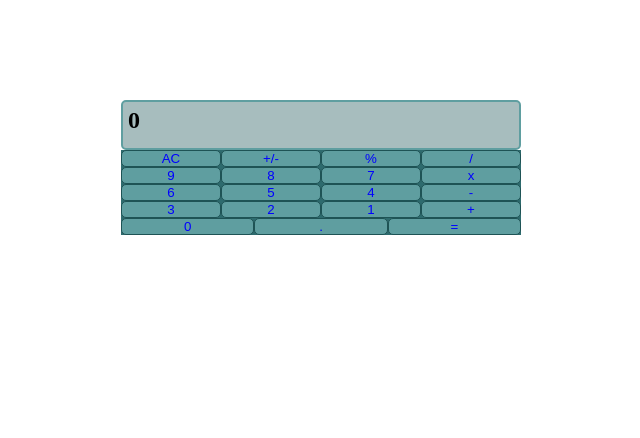
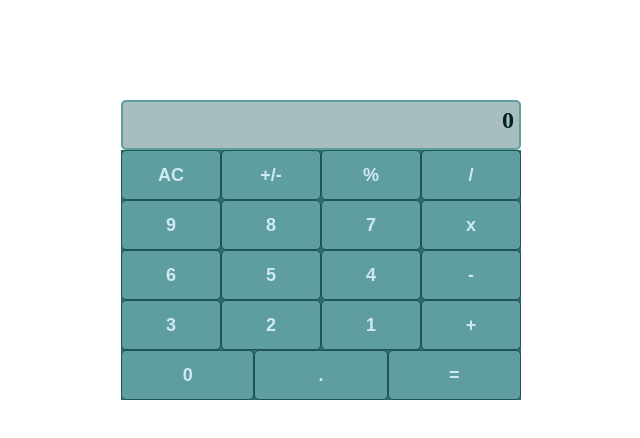
Before and after one commit to thneves/React-Calculator, a React (Create React App) app: page / in a window 1280 px wide. Shown: the top 438 px of the page, without its empty margins (319-959 px from the left). Built offline with nearby package versions, Linux system fonts and the light colour scheme.

Commit message:
Refactor styles

```diff
--- a/src/components/Display.js
+++ b/src/components/Display.js
@@ -5,7 +5,7 @@ import '../styles/Display.css';
 function Display({ result, next, operation }) {
   return (
     <div className="display">
-      <h2>{ next || operation || result || '0' }</h2>
+      <h2 className="display-numbers">{ next || operation || result || '0' }</h2>
     </div>
   );
 }
--- a/src/styles/Button.css
+++ b/src/styles/Button.css
@@ -2,6 +2,8 @@
   background: #5f9ea0;
   border: 1px solid #1e5355;
   border-radius: 5px;
-  color: blue;
+  color: rgb(206, 233, 240);
   width: 100%;
+  font-weight: bold;
+  font-size: 18px;
 }
--- a/src/styles/Display.css
+++ b/src/styles/Display.css
@@ -6,3 +6,8 @@
   border-radius: 5px;
   background-color: #a7bdbe;
 }
+
+.display-numbers {
+  text-align: right;
+  color: #042324;
+}
--- a/src/styles/Panel.css
+++ b/src/styles/Panel.css
@@ -7,6 +7,7 @@
 
 .panel-row {
   width: 100%;
+  height: 50px;
   display: flex;
   justify-content: space-evenly;
 }
```
